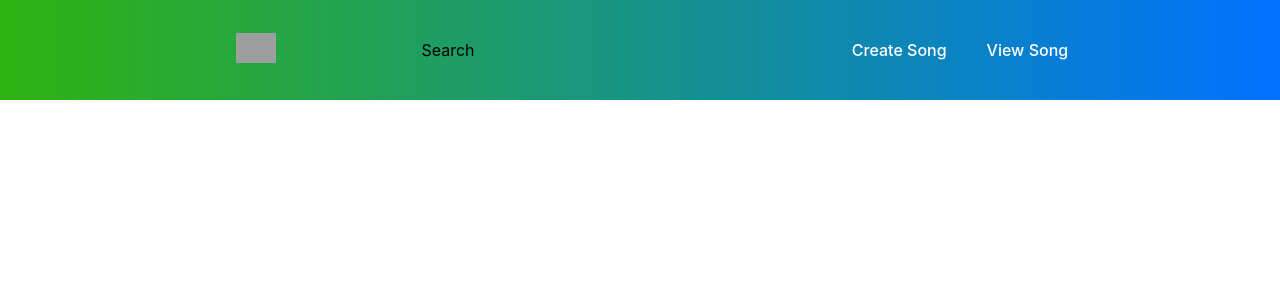
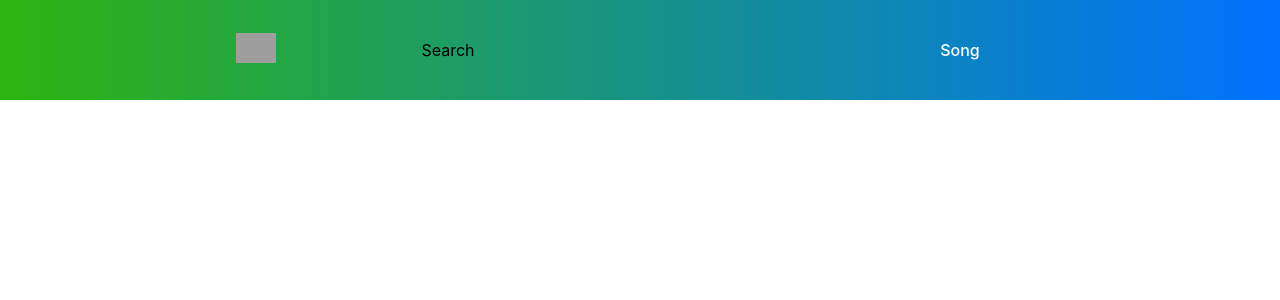
Before and after one commit to berkaykeskino/Spring-Boot, a React (Create React App) app in the folder frontend/: page / in a window 1280 px wide. Shown: the top 300 px of the page. Built offline with nearby package versions, Linux system fonts and the light colour scheme; grey boxes are pictures that could not be loaded.

Commit message:
Navbar is converted into dropdown menus

```diff
--- a/frontend/src/Components/NavBar/NavBar.css
+++ b/frontend/src/Components/NavBar/NavBar.css
@@ -11,13 +11,12 @@
     align-items: center;
 }
 
-/* Position elements at percentages of the width */
+/* Position elements */
 .nb-amblem,
 .nb-search,
 .nb-other-pages {
     position: absolute;
     transform: translateX(-50%);
-    /* Center at the point */
 }
 
 .nb-amblem {
@@ -30,17 +29,50 @@
 
 .nb-other-pages {
     left: 75%;
-    display: flex;
-    gap: 20px;
 }
 
+/* Dropdown container */
+.nb-dropdown {
+    position: relative;
+    display: inline-block;
+    cursor: pointer;
+}
+
+/* Title */
+.nb-dropdown-title {
+    color: white;
+    font-weight: 500;
+    padding: 10px;
+}
+
+/* Hidden menu */
+.nb-dropdown-content {
+    display: none;
+    position: absolute;
+    background-color: #ffffff;
+    min-width: 160px;
+    top: 100%;
+    left: 0;
+    border-radius: 8px;
+    box-shadow: 0px 8px 16px rgba(0, 0, 0, 0.2);
+    z-index: 1000;
+    padding: 10px 0;
+}
+
+/* Show menu on hover */
+.nb-dropdown:hover .nb-dropdown-content {
+    display: block;
+}
+
+/* Menu links */
 .nb-link {
-    color: white;
+    display: block;
+    padding: 10px 20px;
+    color: #333;
     text-decoration: none;
-    margin: 0 10px;
     font-weight: 500;
 }
 
 .nb-link:hover {
-    text-decoration: underline;
+    background-color: #f0f0f0;
 }
--- a/frontend/src/Components/NavBar/NavBar.tsx
+++ b/frontend/src/Components/NavBar/NavBar.tsx
@@ -1,26 +1,29 @@
-import React from 'react'
-import "./NavBar.css"
-import { Link } from 'react-router-dom'
+import React from 'react';
+import './NavBar.css';
+import { Link } from 'react-router-dom';
 
-type Props = {}
+type Props = {};
 
 const NavBar = (props: Props) => {
   return (
     <div className='nb-container'>
       <div className='nb-amblem'>
-            <img src="/music-note.png" alt="" style={{width: "40px"}} />
+        <img src="/music-note.png" alt="logo" style={{ width: "40px" }} />
       </div>
+
       <div className='nb-search'>Search</div>
+
       <div className='nb-other-pages'>
-            <p>
+        <div className="nb-dropdown">
+          <span className="nb-dropdown-title">Song</span>
+          <div className="nb-dropdown-content">
             <Link to="/createSong" className="nb-link">Create Song</Link>
-            </p>
-            <p>
             <Link to="/viewSong" className="nb-link">View Song</Link>
-            </p>
           </div>
         </div>
-  )
-}
+      </div>
+    </div>
+  );
+};
 
-export default NavBar
+export default NavBar;
```
Lines whose indentation alone changed are shown as unchanged.
